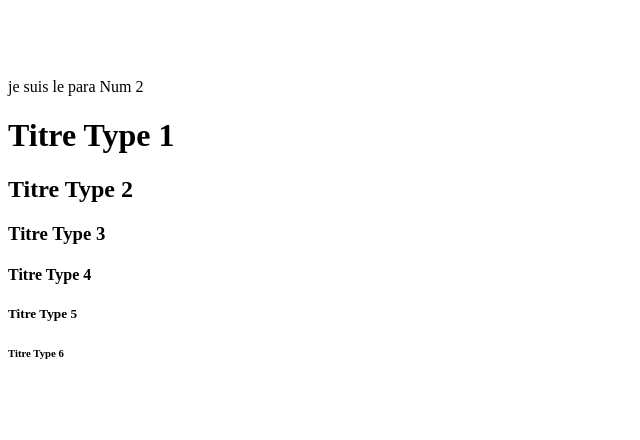
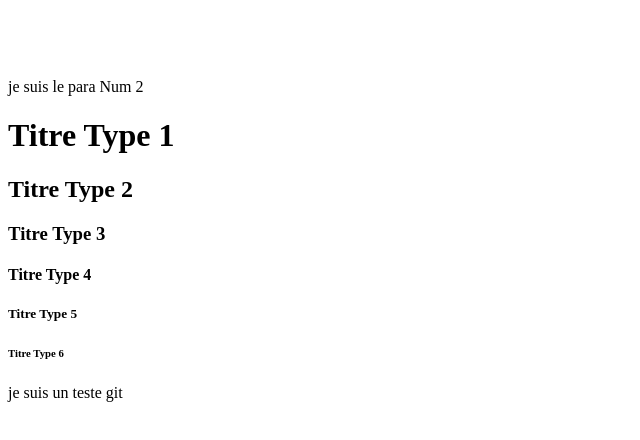
Before and after one commit to assane05/teste-git-cours-particulier, a plain HTML site: page index.html in a window 1280 px wide. Shown: the whole page, without its empty margins (0-640 px from the left). Drawn offline with Linux system fonts and the light colour scheme.

Commit message:
je viens de mettre;;

```diff
--- a/index.html
+++ b/index.html
@@ -18,5 +18,7 @@
     <h4>Titre Type 4</h4>
     <h5>Titre Type 5</h5>
     <h6>Titre Type 6</h6>
+
+    <span>je suis un teste git</span>
   </body>
 </html>
```
